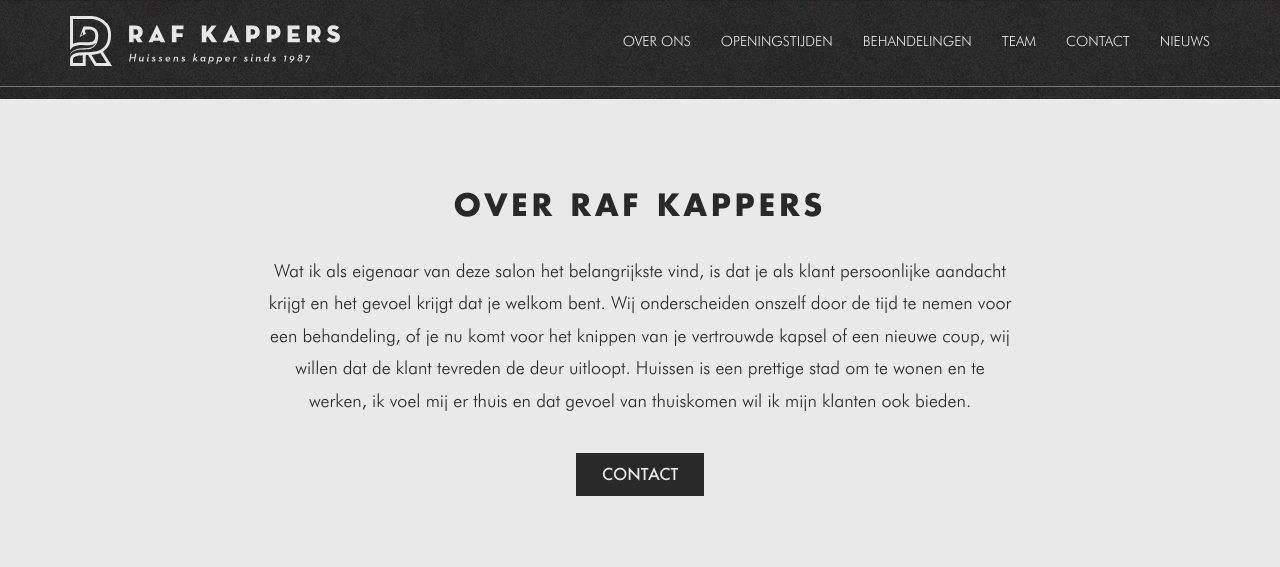
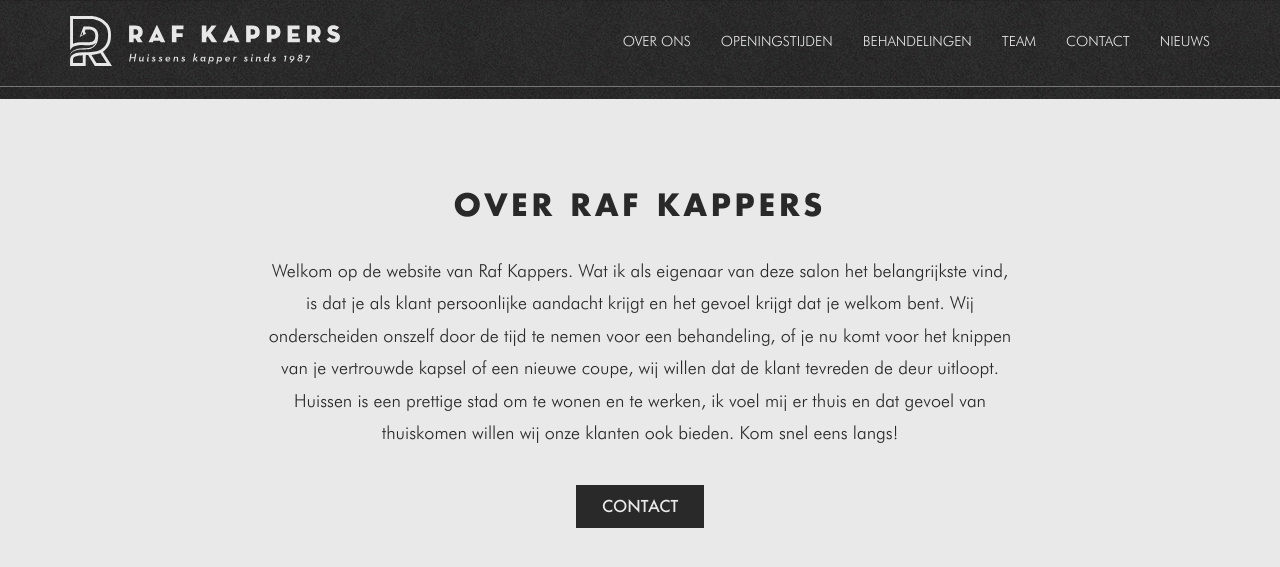
Before and after one commit to sandboxorg/rafkappers, a Jekyll site: the page built from index.md, in a window 1280 px wide and 900 px high, scrolled down 501 px, cut to the strip 0-582 px from the top of the window. Shown: the top 567 px of the strip. Built offline with Jekyll 4.4.1, drawn with Linux system fonts in a browser that asks for light colours.

Commit message:
Updated '/_layouts/home.html' via CloudCannon

```diff
--- a/_layouts/home.html
+++ b/_layouts/home.html
@@ -46,7 +46,7 @@
                           <h1 class="post-title editable">Over Raf Kappers</h1>
                         </header>
 
-                        <div class="post-content"><div class="editable"><p>Wat ik als eigenaar van deze salon het belangrijkste vind, is dat je als klant persoonlijke aandacht krijgt en het gevoel krijgt dat je welkom bent. Wij onderscheiden onszelf door de tijd te nemen voor een behandeling, of je nu komt voor het knippen van je vertrouwde kapsel of een nieuwe coup, wij willen dat de klant tevreden de deur uitloopt. Huissen is een prettige stad om te wonen en te werken, ik voel mij er thuis en dat gevoel van thuiskomen wil ik mijn klanten ook bieden. <!--<a href="/over-ons/index.html">lees&nbsp;meer&nbsp;&rarr;</a>--></p></div>
+                        <div class="post-content"><div class="editable"><p>Welkom op de website van Raf Kappers. Wat ik als eigenaar van deze salon het belangrijkste vind, is dat je als klant persoonlijke aandacht krijgt en het gevoel krijgt dat je welkom bent. Wij onderscheiden onszelf door de tijd te nemen voor een behandeling, of je nu komt voor het knippen van je vertrouwde kapsel of een nieuwe coupe, wij willen dat de klant tevreden de deur uitloopt. Huissen is een prettige stad om te wonen en te werken, ik voel mij er thuis en dat gevoel van thuiskomen willen wij onze klanten ook bieden. Kom snel eens langs!<!--<a href="/over-ons/index.html">lees&nbsp;meer&nbsp;&rarr;</a>--></p></div>
                               <a href="/#contact" class="btn btn-primary">Contact</a>
                         </div>
 
```
